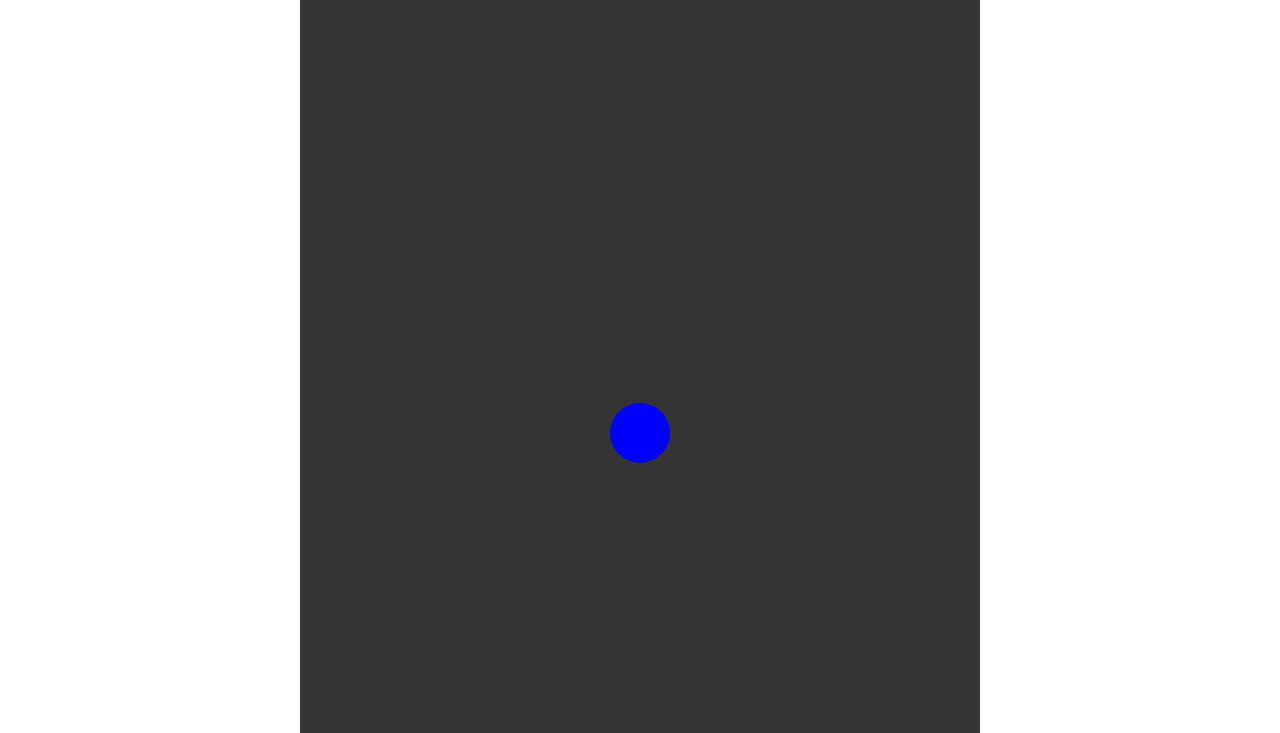
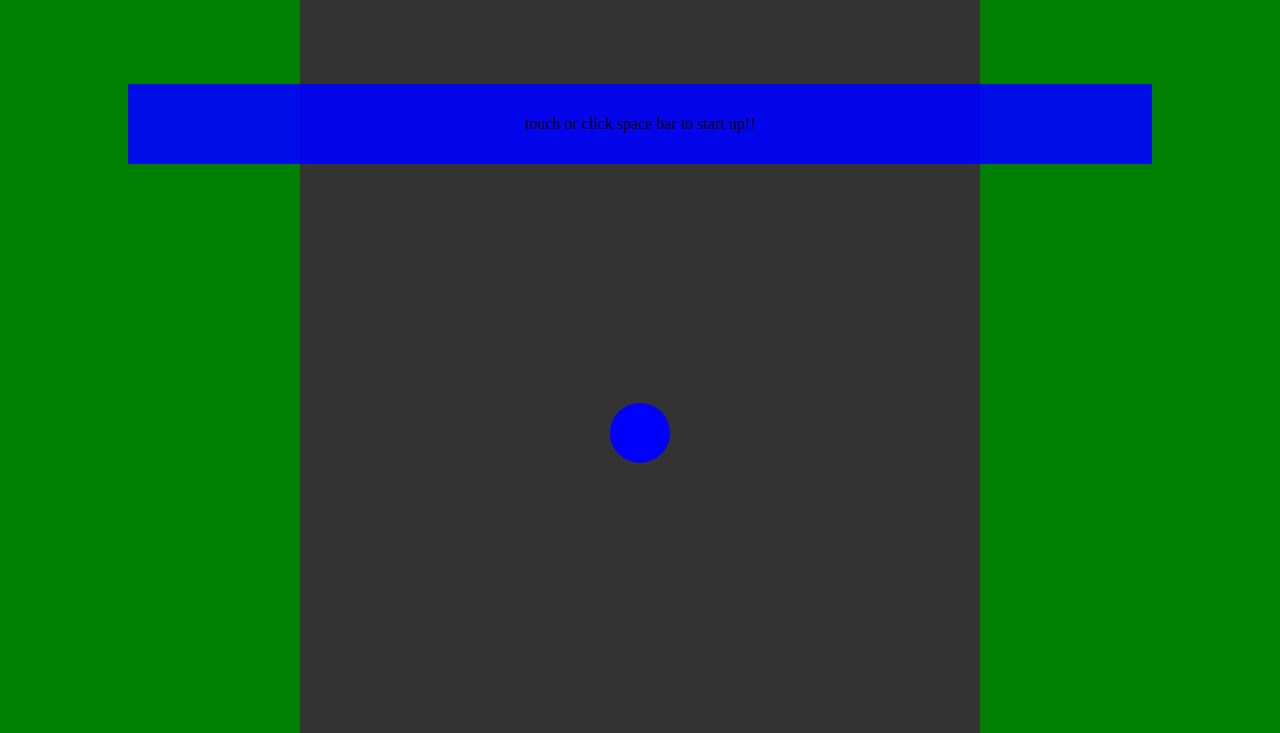
Before and after one commit to newtonEMC2/madball, a website: page src/index.html in a window 1280 px wide. Shown: the part 67-800 px from the top of the page. Drawn offline with nearby package versions, Linux system fonts and the light colour scheme; files that its build step writes are made by us from their sources.

Commit message:
some more changes

```diff
--- a/src/index.html
+++ b/src/index.html
@@ -13,6 +13,7 @@
             background: #333;
             display: block;
             margin: auto;
+
         }
     </style>
 </head>
@@ -38,7 +39,9 @@
 
     <div class="template">
         <canvas width="" height="" id="canvas"></canvas>
-        <div id="template__prompt-start"></div>
+        <p class="template__prompt-start is-hidden">
+            touch or click space bar to start up!!
+        </p>
     </div>
 
 
--- a/src/js/config.js
+++ b/src/js/config.js
@@ -26,7 +26,9 @@
             canvas_w = setStageSize(),
             canvas_h = canvas_w / resolution_factor,
 
-            lifeCouter = document.getElementsByClassName("infoPanel__lifes")[0];
+            lifeCouter = document.getElementsByClassName("infoPanel__lifes")[0],
+
+            prompt_start = document.getElementsByClassName("template__prompt-start")[0];
 
         //ball
         var ball_radius = 15 * canvas_w / w_basis_factor,
@@ -88,6 +90,10 @@
 
         function getLifeCounter(){
             return lifeCouter;
+        }
+
+        function getPromptStart(){
+            return prompt_start;
         }
 
         //ball
@@ -173,6 +179,7 @@
             getCnvHeight: getCnvHeight,
             getCnvWidth: getCnvWidth,
             getLifeCounter: getLifeCounter,
+            getPromptStart: getPromptStart,
 
             getXo: getXo,
             getYo: getYo,
--- a/src/js/controller.js
+++ b/src/js/controller.js
@@ -43,6 +43,7 @@
                 }
                 else if(e.keyCode == 32 && !pressed && !game.started){
                     game.start();
+                    game.hidePromptStart();
                     raf = requestAnimationFrame(render);
                 }
             }
@@ -57,6 +58,7 @@
                 }
                 else{
                     game.start();
+                    game.hidePromptStart();
                     raf = requestAnimationFrame(render);
                 }
             }
@@ -191,6 +193,9 @@
             //first rendering
             render();
 
+            //show popup before starting
+            game.showPromptStart();
+
             //fire events
             fireEvents();
         });
--- a/src/js/model.js
+++ b/src/js/model.js
@@ -66,6 +66,7 @@
             collided: false,
             started: false,
             lifes: global.config.getLifes(),
+            prompt_start: global.config.getPromptStart(),
 
             reduceLife: function(){
                 this.lifes--;
@@ -77,6 +78,14 @@
 
             start: function(){
                 this.started = true;
+            },
+
+            showPromptStart: function(){
+                this.prompt_start.classList.remove("is-hidden");
+            },
+
+            hidePromptStart: function(){
+                this.prompt_start.classList.add("is-hidden");
             },
 
             end: function(){
@@ -96,9 +105,6 @@
     })()
 
 
-
-
-
     global.model = model;
     window.madball = global;
 
--- a/src/scss/application.scss
+++ b/src/scss/application.scss
@@ -27,7 +27,9 @@
 @import 'modules/infoPanel';
 @import 'modules/nav';
 @import 'modules/nav-toggle';
+@import 'modules/prompt-start';
 
 // ==========================================================================
 // States
 // ==========================================================================
+@import 'states/is-hidden';
--- /dev/null
+++ b/src/scss/modules/_prompt-start.scss
@@ -0,0 +1,21 @@
+$background: rgba(blue, .9);
+
+
+.template{
+
+    position: relative;
+    background: green;
+
+    &__prompt-start{
+        background: $background;
+        text-align: center;
+        display: block;
+        width: 80%;
+        line-height: 5rem;
+        position: absolute;
+        margin: auto;
+        top: 10%;
+        left: 0;
+        right: 0;
+    }
+}
--- /dev/null
+++ b/src/scss/states/_is-hidden.scss
@@ -0,0 +1,3 @@
+.is-hidden{
+    display: none;
+}
```
Also changed, not shown: dist/css/application.css, dist/index.html, dist/js/app.min.js, 1 other file.
